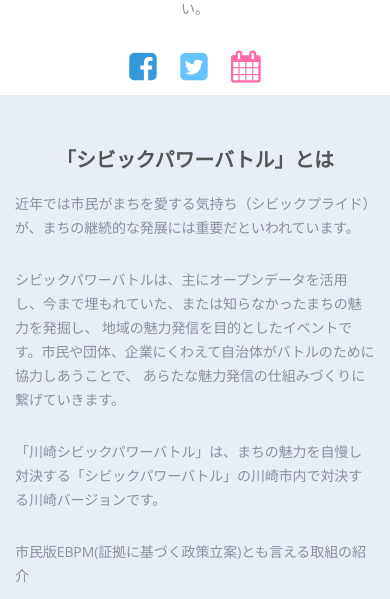
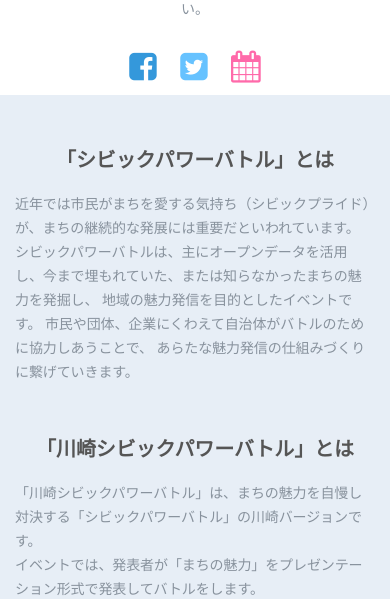
Before and after one commit to openkawasaki/cpbjp_kw, a Django app: page / in a window 390 px wide; the page is wider, and only the part inside the window is pictured. Shown: the part 652-1251 px from the top of that part. Run offline with Django 3.2, Linux system fonts and the light colour scheme; some libraries are stand-ins or nearby versions; grey boxes are pictures that could not be loaded.

Commit message:
Minor changes, text change

```diff
--- a/web/templates/web/index.html
+++ b/web/templates/web/index.html
@@ -67,24 +67,24 @@
 <div class="description">
     <div class="container">
         <div class="row">
-            <div class="col-md-6">
+            <div class="col-md-7">
                 <article>
                     <h2>「シビックパワーバトル」とは</h2>
                     <p>
-                        近年では市民がまちを愛する気持ち（シビックプライド）が、まちの継続的な発展には重要だといわれています。
+                        近年では市民がまちを愛する気持ち（シビックプライド）が、まちの継続的な発展には重要だといわれています。<br>
+                        シビックパワーバトルは、主にオープンデータを活用し、今まで埋もれていた、または知らなかったまちの魅力を発掘し、
+                        地域の魅力発信を目的としたイベントです。
+                        市民や団体、企業にくわえて自治体がバトルのために協力しあうことで、 あらたな魅力発信の仕組みづくりに繋げていきます。
                     </p>
+                    <h2>「川崎シビックパワーバトル」とは</h2>
                     <p>
-                        シビックパワーバトルは、主にオープンデータを活用し、今まで埋もれていた、または知らなかったまちの魅力を発掘し、
-                        地域の魅力発信を目的としたイベントです。市民や団体、企業にくわえて自治体がバトルのために協力しあうことで、
-                        あらたな魅力発信の仕組みづくりに繋げていきます。
-                    </p>
-                    <p>
-                        「川崎シビックパワーバトル」は、まちの魅力を自慢し対決する「シビックパワーバトル」の川崎市内で対決する川崎バージョンです。
+                        「川崎シビックパワーバトル」は、まちの魅力を自慢し対決する「シビックパワーバトル」の川崎バージョンです。<br>
+                        イベントでは、発表者が「まちの魅力」をプレゼンテーション形式で発表してバトルをします。
                     </p>
                 </article>
             </div>
 
-            <div class="col-md-6">
+            <div class="col-md-5">
                 <article>
                     <span style="font-weight:normal;">市民版EBPM(証拠に基づく政策立案)とも言える取組の紹介</span>
                     <iframe width="466" height="269" src="https://www.youtube.com/embed/nsUQ0BwYHsI" frameborder="0" allow="autoplay; encrypted-media" allowfullscreen></iframe>
@@ -94,8 +94,6 @@
         </div>
     </div>
 </div>
-
-
 
 
 <div class="onemap" id="conact">
@@ -112,7 +110,7 @@
             <div class="col-lg-6 col-sm-6 col-md-6">
 
                 <article>
-                        <h3>川崎シビックパワーバトル</h3>
+                        <h3>川崎シビックパワーバトル 運営・協力</h3>
                         <a href="http://openkawasaki.org/">オープン川崎/Code for Kawasaki</a>
                         <a href="http://shinjo.machina-college.org/">シンジョーまちなカレッジ</a>
                         <a href="http://urbandata-challenge.jp/">アーバンデータチャレンジ2018実行委員会</a>
```
